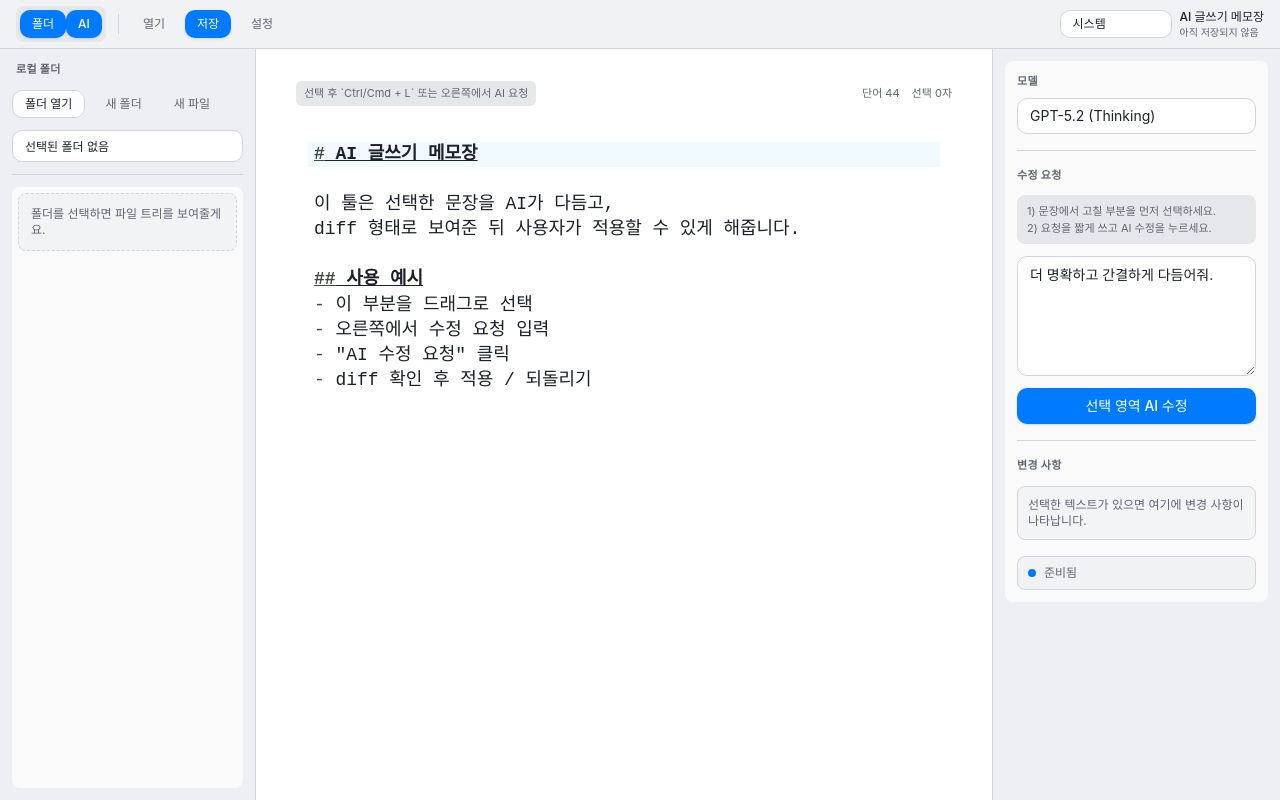
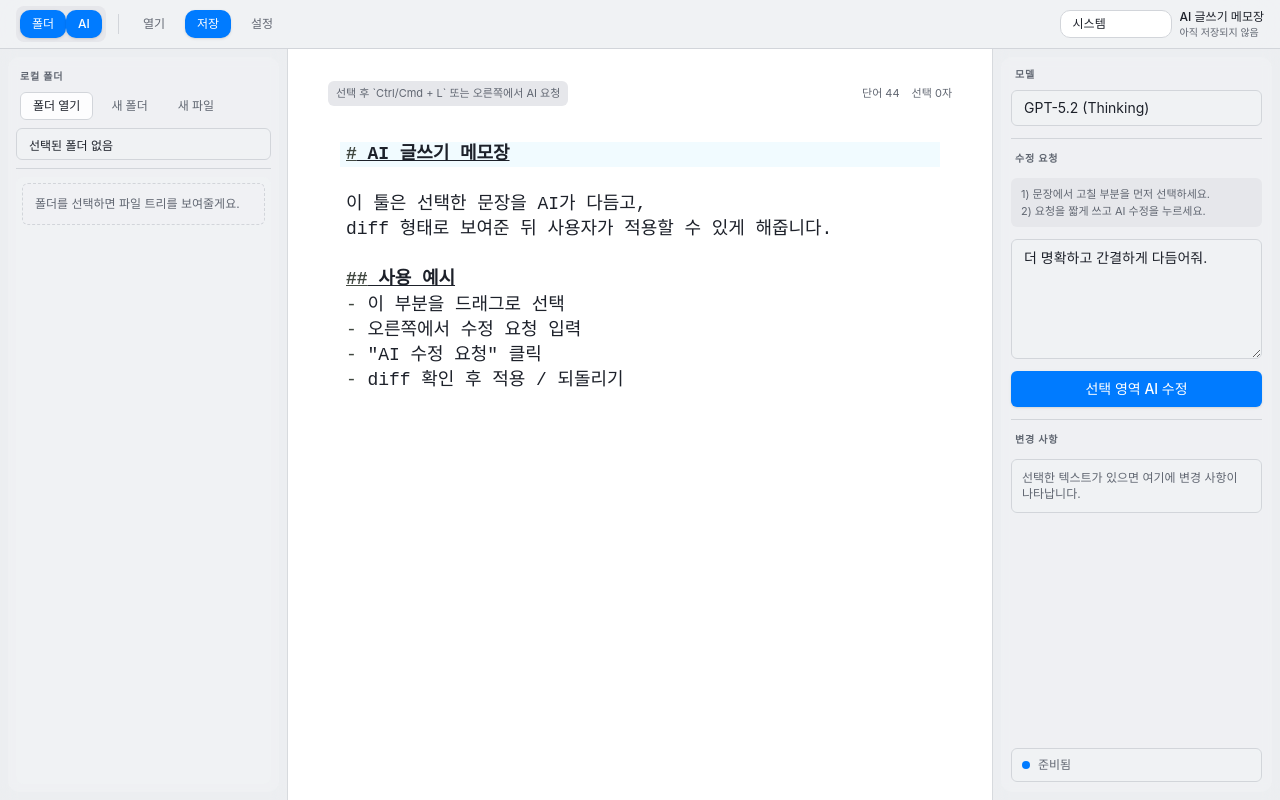
Before and after one commit to jglee96/geur, a React app: page / in a window 1280 px wide. Both pictures are taken after a click on the button "AI". Built offline with nearby package versions, Linux system fonts and the light colour scheme; the HTML template or start-up script is replaced by a standard one; a web font is replaced by a local one.

Commit message:
Improve sidebar Apple styling

```diff
--- a/src/app/App.tsx
+++ b/src/app/App.tsx
@@ -272,7 +272,7 @@ function AppContent() {
         <aside
           className={`${
             isLeftOpen
-              ? "w-64 border-r border-border bg-muted/30 px-3 py-3 opacity-100 max-xl:w-full"
+              ? "w-72 border-r border-border/80 bg-muted/35 px-2 py-2 opacity-100 backdrop-blur-sm max-xl:w-full"
               : "w-0 border-0 px-0 opacity-0 max-xl:hidden"
           } min-h-0 self-stretch overflow-y-auto transition-[width,opacity,transform] duration-200 ease-in-out`}
         >
@@ -307,7 +307,7 @@ function AppContent() {
         <aside
           className={`${
             isAiOpen
-              ? "w-72 border-l border-border bg-muted/30 px-3 py-3 opacity-100 max-xl:w-full"
+              ? "w-72 border-l border-border/80 bg-muted/35 px-2 py-2 opacity-100 backdrop-blur-sm max-xl:w-full"
               : "w-0 border-0 px-0 opacity-0 max-xl:hidden"
           } min-h-0 self-stretch overflow-y-auto transition-[width,opacity,transform] duration-200 ease-in-out`}
         >
--- a/src/widgets/ai-panel/ui/AiPanel.tsx
+++ b/src/widgets/ai-panel/ui/AiPanel.tsx
@@ -39,12 +39,14 @@ export const AiPanel = memo(function AiPanel({
   onUndoChange,
 }: AiPanelProps) {
   return (
-    <aside className="flex flex-col gap-4 rounded-lg bg-card/70 p-3">
+    <aside className="flex h-full flex-col gap-3 rounded-xl bg-background/55 p-2.5">
       <section className="space-y-2">
-        <div className="text-[11px] font-semibold tracking-wide text-muted-foreground">모델</div>
+        <div className="px-1 text-[10px] font-semibold uppercase tracking-[0.08em] text-muted-foreground">
+          모델
+        </div>
         <div>
           <Select value={modelId} onValueChange={onModelChange}>
-            <SelectTrigger>
+            <SelectTrigger className="rounded-md bg-background/80">
               <SelectValue placeholder="모델 선택" />
             </SelectTrigger>
             <SelectContent>
@@ -61,8 +63,10 @@ export const AiPanel = memo(function AiPanel({
       <Separator />
 
       <section className="space-y-3">
-        <div className="text-[11px] font-semibold tracking-wide text-muted-foreground">수정 요청</div>
-        <div className="rounded-lg bg-muted px-2.5 py-2 text-[11px] text-muted-foreground">
+        <div className="px-1 text-[10px] font-semibold uppercase tracking-[0.08em] text-muted-foreground">
+          수정 요청
+        </div>
+        <div className="rounded-md bg-muted px-2.5 py-2 text-[11px] text-muted-foreground">
           1) 문장에서 고칠 부분을 먼저 선택하세요.
           <br />
           2) 요청을 짧게 쓰고 AI 수정을 누르세요.
@@ -72,10 +76,10 @@ export const AiPanel = memo(function AiPanel({
             value={userPrompt}
             onChange={(event) => onUserPromptChange(event.target.value)}
             placeholder="선택 영역을 어떻게 바꿀지 적어주세요."
-            className="min-h-[120px]"
+            className="min-h-[120px] rounded-md bg-background/80"
           />
           <Button
-            className="w-full"
+            className="w-full rounded-md"
             onClick={onRequestChange}
             disabled={isBusy || !!pendingChange}
           >
@@ -87,8 +91,10 @@ export const AiPanel = memo(function AiPanel({
       <Separator />
 
       <section className="space-y-3">
-        <div className="text-[11px] font-semibold tracking-wide text-muted-foreground">변경 사항</div>
-        <div className="rounded-lg border border-border bg-background/70 p-2.5">
+        <div className="px-1 text-[10px] font-semibold uppercase tracking-[0.08em] text-muted-foreground">
+          변경 사항
+        </div>
+        <div className="rounded-md border border-border bg-background/70 p-2.5">
           {pendingChange ? (
             <div className="space-y-3 text-xs text-muted-foreground">
               <div className="font-semibold text-foreground">
@@ -111,7 +117,7 @@ export const AiPanel = memo(function AiPanel({
         </div>
       </section>
 
-      <div className="mt-auto flex items-center gap-2 rounded-lg border border-border bg-background px-2.5 py-2 text-xs text-muted-foreground">
+      <div className="mt-auto flex items-center gap-2 rounded-md border border-border bg-background px-2.5 py-2 text-xs text-muted-foreground">
         <span className="h-2 w-2 rounded-full bg-primary" />
         {status}
       </div>
--- a/src/widgets/file-tree/ui/FileTreePanel.tsx
+++ b/src/widgets/file-tree/ui/FileTreePanel.tsx
@@ -45,7 +45,7 @@ function TreeItem({
   return (
     <div>
       <div
-        className="flex items-center gap-1 rounded-[8px] py-0.5 text-xs text-foreground hover:bg-accent/70"
+        className="flex items-center gap-1 rounded-md py-0.5 text-xs text-foreground hover:bg-accent/60"
         style={{ paddingLeft: level * INDENT }}
       >
         {node.isDir ? (
@@ -65,9 +65,9 @@ function TreeItem({
           onDoubleClick={() =>
             node.isDir ? toggle(node.path) : onOpenFile(node.path)
           }
-          className={`flex-1 truncate rounded-[6px] px-1.5 py-0.5 text-left ${
+          className={`flex-1 truncate rounded-[5px] px-1.5 py-0.5 text-left ${
             isSelected
-              ? "bg-primary/12 text-foreground"
+              ? "bg-primary/15 text-foreground"
               : "text-foreground/90 hover:text-foreground"
           }`}
         >
@@ -162,26 +162,28 @@ export function FileTreePanel({
   };
 
   return (
-    <div className="flex h-full flex-col gap-3">
-      <div className="px-1 text-[11px] font-semibold tracking-wide text-muted-foreground">로컬 폴더</div>
-      <div className="flex items-center gap-2">
-        <Button size="sm" variant="outline" className="h-7" onClick={onOpenFolder}>
+    <div className="flex h-full flex-col gap-2 rounded-xl bg-background/55 p-2">
+      <div className="px-1 pt-1 text-[10px] font-semibold uppercase tracking-[0.08em] text-muted-foreground">
+        로컬 폴더
+      </div>
+      <div className="flex items-center gap-1.5 px-1">
+        <Button size="sm" variant="outline" className="h-7 rounded-md" onClick={onOpenFolder}>
           폴더 열기
         </Button>
-        <Button size="sm" variant="ghost" className="h-7" onClick={() => handleCreate("folder")}>
+        <Button size="sm" variant="ghost" className="h-7 rounded-md" onClick={() => handleCreate("folder")}>
           새 폴더
         </Button>
-        <Button size="sm" variant="ghost" className="h-7" onClick={() => handleCreate("file")}>
+        <Button size="sm" variant="ghost" className="h-7 rounded-md" onClick={() => handleCreate("file")}>
           새 파일
         </Button>
       </div>
       <Input
         value={rootPath || "선택된 폴더 없음"}
         readOnly
-        className="h-8 text-xs"
+        className="h-8 rounded-md bg-background/80 text-xs"
       />
       <Separator />
-      <div className="min-h-0 flex-1 overflow-auto rounded-lg bg-card/70 p-1.5">
+      <div className="min-h-0 flex-1 overflow-auto rounded-lg bg-background/70 p-1.5">
         {treeRoot ? (
           <div className="space-y-0.5">
             <TreeItem
@@ -197,13 +199,13 @@ export function FileTreePanel({
             />
           </div>
         ) : (
-          <div className="rounded-lg border border-dashed border-border bg-background/80 p-3 text-xs text-muted-foreground">
+          <div className="rounded-md border border-dashed border-border bg-background/80 p-3 text-xs text-muted-foreground">
             폴더를 선택하면 파일 트리를 보여줄게요.
           </div>
         )}
       </div>
       {selectedPath ? (
-        <div className="text-[11px] text-muted-foreground">
+        <div className="px-1 pb-1 text-[10px] text-muted-foreground">
           선택됨: {selectedPath}
         </div>
       ) : null}
```
